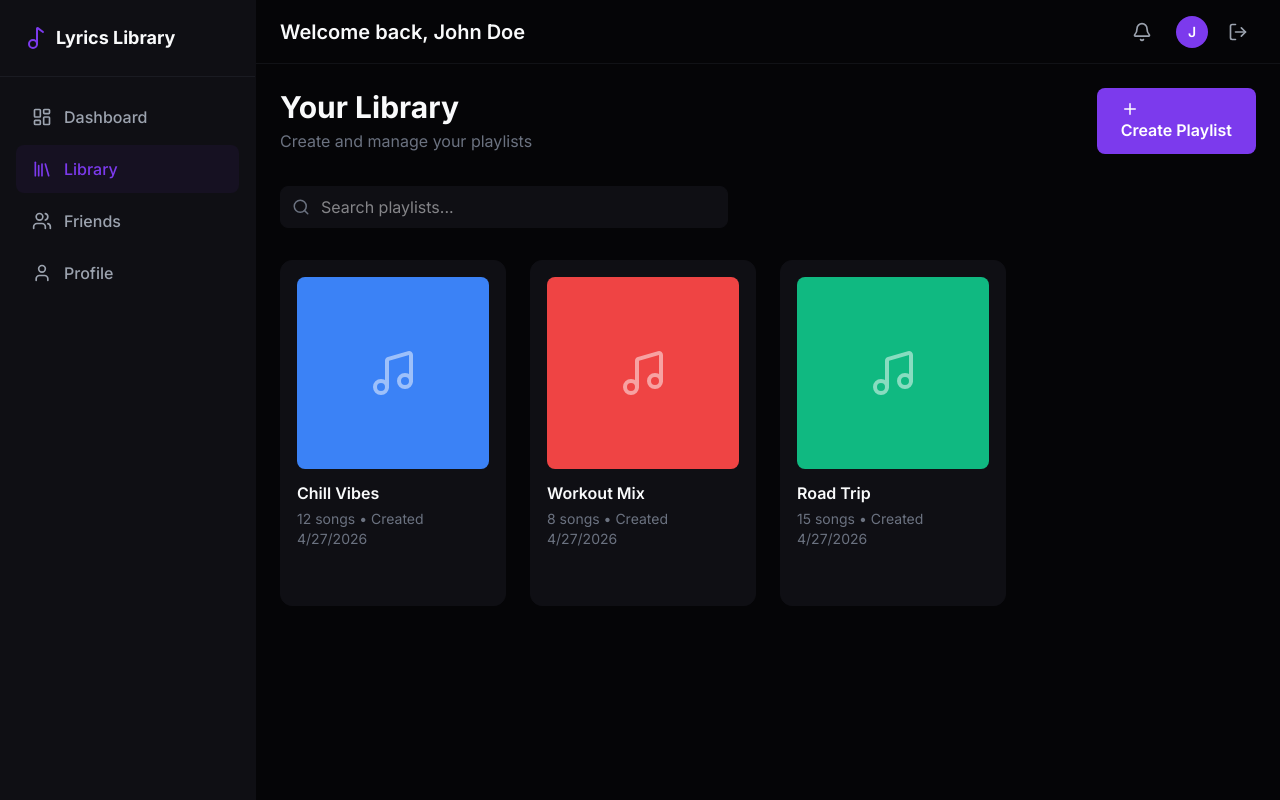
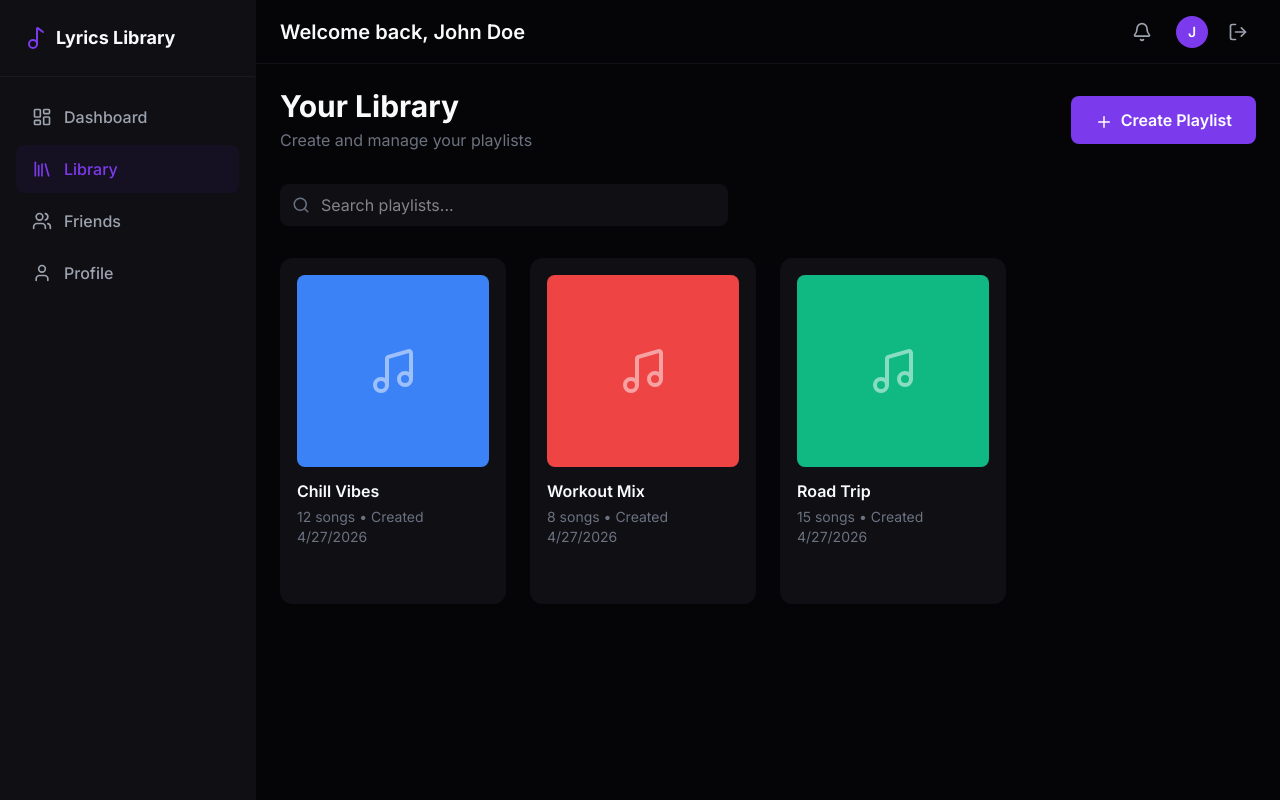
Before and after one commit to codebyrashel/lyrics_library, a Next.js app: page /dashboard/library in a window 1280 px wide. Built offline with nearby package versions, Linux system fonts and the light colour scheme.

Commit message:
style: align icons in buttons with text

```diff
--- a/src/app/dashboard/library/page.tsx
+++ b/src/app/dashboard/library/page.tsx
@@ -117,7 +117,7 @@ export default function LibraryPage() {
             </p>
           </div>
           <Button variant="primary" onClick={() => setShowCreateModal(true)}>
-            <Plus size={18} className="mr-2" />
+            <Plus size={18} className="mr-2 inline-flex" />
             Create Playlist
           </Button>
         </div>
--- a/src/app/dashboard/profile/page.tsx
+++ b/src/app/dashboard/profile/page.tsx
@@ -92,7 +92,7 @@ export default function ProfilePage() {
             </p>
           </div>
           <Button variant="primary" onClick={() => setShowEditModal(true)}>
-            <Edit2 size={18} className="mr-2" />
+            <Edit2 size={18} className="mr-2 inline-flex" />
             Edit Profile
           </Button>
         </div>
--- a/src/components/library/LibraryEmptyState.tsx
+++ b/src/components/library/LibraryEmptyState.tsx
@@ -40,7 +40,7 @@ export const LibraryEmptyState = ({ searchQuery, onClearSearch, onCreatePlaylist
         Create your first playlist to get started
       </p>
       <Button variant="primary" onClick={onCreatePlaylist}>
-        <Plus size={18} className="mr-2" />
+        <Plus size={18} className="mr-2 inline-flex" />
         Create Playlist
       </Button>
     </>
```
